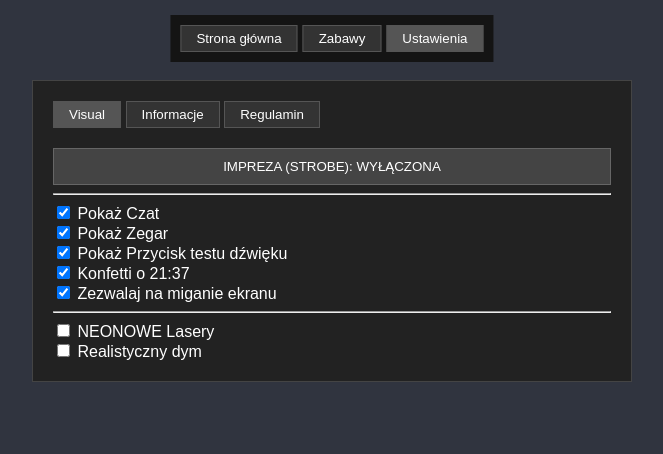
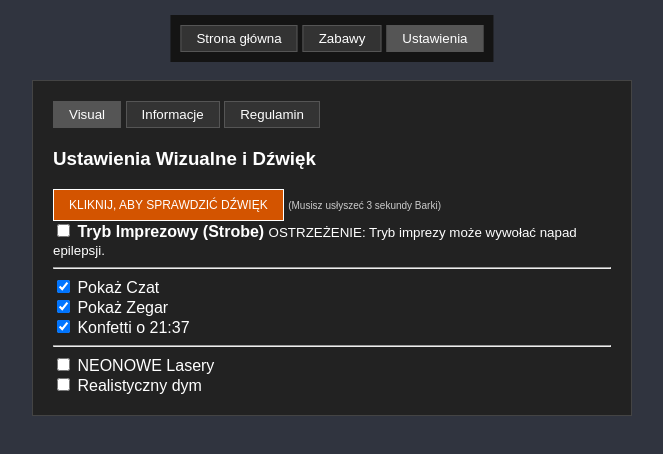
Before and after one commit to monykPL/barka-licznik-testy, a plain HTML site: page index.html in a window 1280 px wide. Both pictures are taken after a click on the button "Ustawienia". Shown: the whole page, without its empty margins (308-971 px from the left). Drawn offline with nearby package versions, Linux system fonts and the light colour scheme; no server answers.

Commit message:
Update index.html

```diff
--- a/index.html
+++ b/index.html
@@ -34,11 +34,6 @@
     <audio id="barka-audio" src="barka.mp3"></audio>
 
     <main id="main-view" class="view-section active">
-        <div id="sound-section" class="top-right-controls">
-            <button id="sound-btn" onclick="checkSound()">KLIKNIJ, ABY SPRAWDZIĆ DŹWIĘK</button>
-            <span class="sound-subtext">(Musisz usłyszeć 3 sekundy Barki)</span>
-        </div>
-
         <div id="center-timer-box" class="center-box">
             <div id="title-section" class="timer-title">Do godziny 21:37 pozostało:</div>
             <div id="timer" class="timer-display">00:00:00</div>
@@ -76,17 +71,25 @@
             </div>
 
             <div id="set-visual" class="settings-content active">
+                <h3>Ustawienia Wizualne i Dźwięk</h3>
+
+                <div class="sound-setting-box">
+                    <button id="sound-btn" onclick="checkSound()">KLIKNIJ, ABY SPRAWDZIĆ DŹWIĘK</button>
+                    <span class="sound-subtext">(Musisz usłyszeć 3 sekundy Barki)</span>
+                </div>
+
                 <div class="party-setting-row">
-                    <button id="party-btn-visual" onclick="toggleParty()">
-                        IMPREZA (STROBE): WYŁĄCZONA
-                    </button>
+                    <label class="toggle-row">
+                        <input type="checkbox" id="toggle-strobe" onchange="togglePartyCheckbox()">
+                        <b>Tryb Imprezowy (Strobe)</b>
+                    </label>
+                    <small class="warning-text">OSTRZEŻENIE: Tryb imprezy może wywołać napad epilepsji.</small>
                 </div>
+
                 <hr>
                 <label><input type="checkbox" id="toggle-chat" checked onchange="updateVisuals()"> Pokaż Czat</label><br>
                 <label><input type="checkbox" id="toggle-clock" checked onchange="updateVisuals()"> Pokaż Zegar</label><br>
-                <label><input type="checkbox" id="toggle-sound" checked onchange="updateVisuals()"> Pokaż Przycisk testu dźwięku</label><br>
                 <label><input type="checkbox" id="toggle-confetti" checked onchange="updateVisuals()"> Konfetti o 21:37</label><br>
-                <label><input type="checkbox" id="toggle-strobe" checked onchange="updateVisuals()"> Zezwalaj na miganie ekranu</label><br>
                 <hr>
                 <label><input type="checkbox" id="toggle-lasers" onchange="updateVisuals()"> NEONOWE Lasery</label><br>
                 <label><input type="checkbox" id="toggle-smoke" onchange="updateVisuals()"> Realistyczny dym</label>
```
